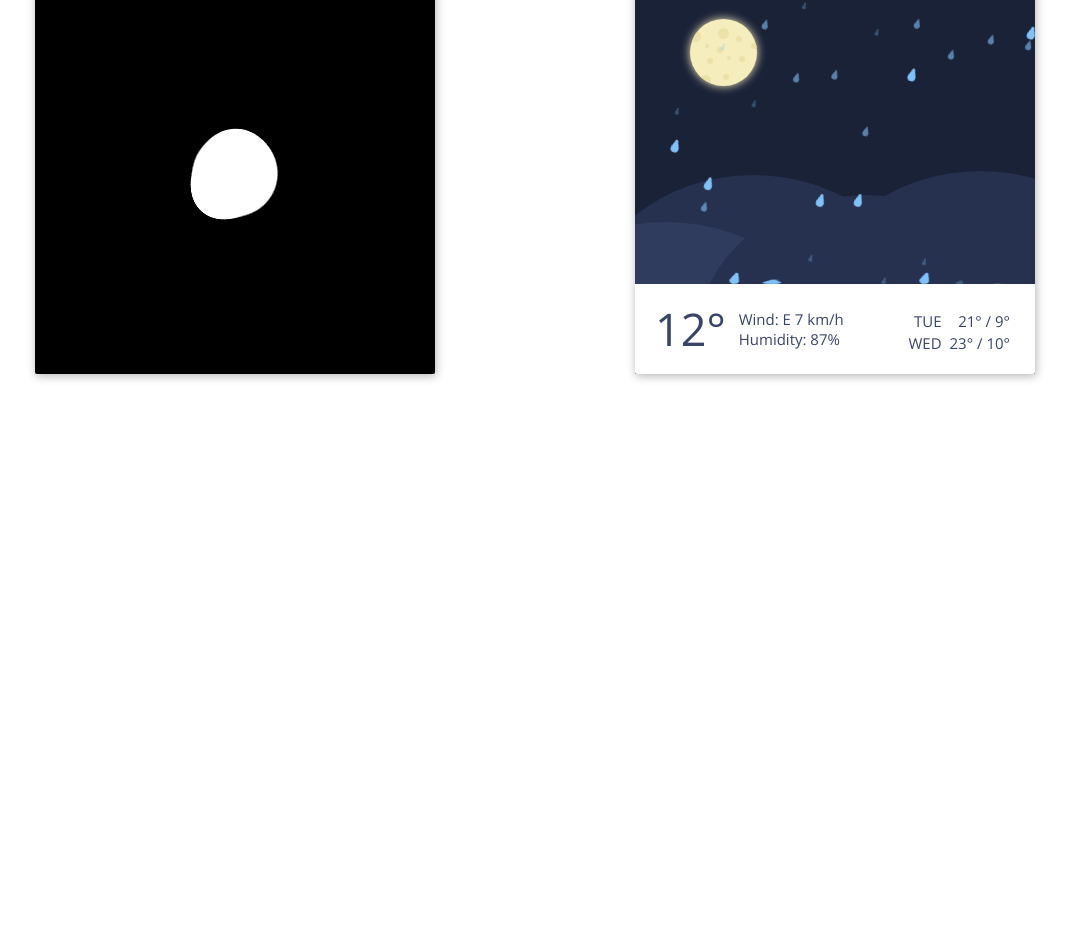
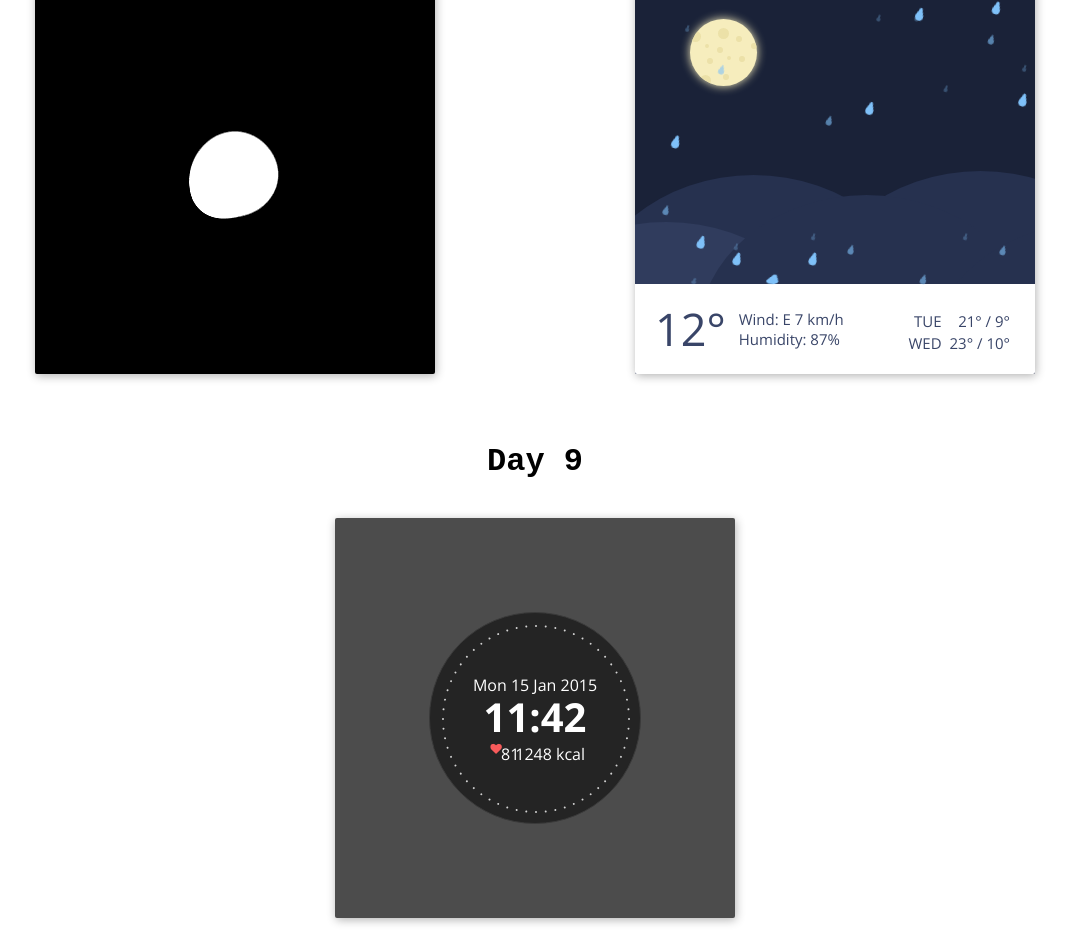
Before and after one commit to davipm/vue-animations, a Vue app: page / in a window 1280 px wide. Shown: the part 1880-2830 px from the top of the page, without its empty margins (105-1176 px from the left). Before the commit the page ends 2286 px from the top, so only its background shows below. Built offline with nearby package versions, Linux system fonts and the light colour scheme.

Commit message:
add day 9

```diff
--- a/src/App.vue
+++ b/src/App.vue
@@ -10,6 +10,7 @@
       <Day6 />
       <Day7 />
       <Day8 />
+      <Day9 />
     </div>
   </div>
 </template>
@@ -23,6 +24,7 @@ import Day5 from "./components/Day5";
 import Day6 from "./components/Day6";
 import Day7 from "./components/Day7";
 import Day8 from "./components/Day8";
+import Day9 from "./components/Day9";
 
 export default {
   name: "app",
@@ -34,7 +36,8 @@ export default {
     Day5,
     Day6,
     Day7,
-    Day8
+    Day8,
+    Day9
   },
 
   metaInfo: {
--- /dev/null
+++ b/src/components/Day9.vue
@@ -0,0 +1,274 @@
+<template>
+  <section class="section">
+    <h3 class="section__title">Day 9</h3>
+    <div class="frame frame--fix">
+      <div class="center">
+        <div class="point-set-1">
+          <div class="point-1"></div>
+          <div class="point-2"></div>
+          <div class="point-3"></div>
+          <div class="point-4"></div>
+        </div>
+        <div class="point-set-2">
+          <div class="point-1"></div>
+          <div class="point-2"></div>
+          <div class="point-3"></div>
+          <div class="point-4"></div>
+        </div>
+        <div class="point-set-3">
+          <div class="point-1"></div>
+          <div class="point-2"></div>
+          <div class="point-3"></div>
+          <div class="point-4"></div>
+        </div>
+        <div class="point-set-4">
+          <div class="point-1"></div>
+          <div class="point-2"></div>
+          <div class="point-3"></div>
+          <div class="point-4"></div>
+        </div>
+        <div class="point-set-5">
+          <div class="point-1"></div>
+          <div class="point-2"></div>
+          <div class="point-3"></div>
+          <div class="point-4"></div>
+        </div>
+        <div class="point-set-6">
+          <div class="point-1"></div>
+          <div class="point-2"></div>
+          <div class="point-3"></div>
+          <div class="point-4"></div>
+        </div>
+        <div class="point-set-7">
+          <div class="point-1"></div>
+          <div class="point-2"></div>
+          <div class="point-3"></div>
+          <div class="point-4"></div>
+        </div>
+        <div class="point-set-8">
+          <div class="point-1"></div>
+          <div class="point-2"></div>
+          <div class="point-3"></div>
+          <div class="point-4"></div>
+        </div>
+        <div class="point-set-9">
+          <div class="point-1"></div>
+          <div class="point-2"></div>
+          <div class="point-3"></div>
+          <div class="point-4"></div>
+        </div>
+        <div class="point-set-10">
+          <div class="point-1"></div>
+          <div class="point-2"></div>
+          <div class="point-3"></div>
+          <div class="point-4"></div>
+        </div>
+        <div class="point-set-11">
+          <div class="point-1"></div>
+          <div class="point-2"></div>
+          <div class="point-3"></div>
+          <div class="point-4"></div>
+        </div>
+        <div class="point-set-12">
+          <div class="point-1"></div>
+          <div class="point-2"></div>
+          <div class="point-3"></div>
+          <div class="point-4"></div>
+        </div>
+        <div class="point-set-13">
+          <div class="point-1"></div>
+          <div class="point-2"></div>
+          <div class="point-3"></div>
+          <div class="point-4"></div>
+        </div>
+        <div class="point-set-14">
+          <div class="point-1"></div>
+          <div class="point-2"></div>
+          <div class="point-3"></div>
+          <div class="point-4"></div>
+        </div>
+        <div class="point-set-15">
+          <div class="point-1"></div>
+          <div class="point-2"></div>
+          <div class="point-3"></div>
+          <div class="point-4"></div>
+        </div>
+        <div class="ring">
+          <div class="mark-1">
+            <div class="spin"></div>
+          </div>
+          <div class="mark-2">
+            <div class="spin"></div>
+          </div>
+        </div>
+        <svg
+          class="spinner"
+          viewbox="0 0 202 202"
+          xlmns="http://www.w3.org/2000/svg"
+        >
+          <circle cx="101" cy="101" r="99.5"></circle>
+        </svg>
+        <div class="date">Mon 15 Jan 2015</div>
+        <div class="time">11:42</div>
+        <div class="beat"><span class="fa fa-heart"></span>81</div>
+        <div class="energy">1248 kcal</div>
+      </div>
+    </div>
+  </section>
+</template>
+
+<script>
+export default {
+  name: "Day9"
+};
+</script>
+
+<style scoped lang="scss">
+@import url("https://fonts.googleapis.com/css?family=Open+Sans:700,400");
+@import url("https://fonts.googleapis.com/css?family=Open+Sans:700,400");
+
+$speed: 5s; // 60s for realtime
+
+.frame--fix {
+  background: #4c4c4c;
+  color: #ffffff;
+  font-family: "Open Sans", Helvetica, sans-serif;
+  -webkit-font-smoothing: antialiased;
+  -moz-osx-font-smoothing: grayscale;
+}
+
+.center {
+  position: absolute;
+  width: 212px;
+  height: 212px;
+  background: #242424;
+  border: 1px solid #3a3a3a;
+  border-radius: 50%;
+  text-align: center;
+}
+
+.date {
+  position: absolute;
+  top: 60px;
+  width: 100%;
+}
+
+.time {
+  position: absolute;
+  top: 80px;
+  width: 100%;
+  font-weight: 700;
+  font-size: 40px;
+  line-height: 100%;
+  margin: 4px 0;
+}
+
+.beat {
+  position: absolute;
+  top: 129px;
+  left: 57px;
+
+  span {
+    color: #f85b5b;
+    font-size: 10px;
+    float: left;
+    margin-top: 1px;
+    margin-left: 4px;
+    animation: beet 0.9s ease-in-out infinite;
+  }
+}
+
+.energy {
+  position: absolute;
+  top: 129px;
+  right: 55px;
+}
+
+@for $i from 1 through 15 {
+  .point-set-#{$i} {
+    position: absolute;
+    width: 188px;
+    height: 188px;
+    top: 12px;
+    left: 12px;
+    transform: rotate((($i - 1) * 6) + deg);
+
+    .point-1 {
+      position: absolute;
+      width: 2px;
+      height: 2px;
+      top: 0;
+      left: 93px;
+      background: #d3d3d3;
+      border-radius: 50%;
+    }
+
+    .point-2 {
+      @extend .point-1;
+      top: 93px;
+      left: auto;
+      right: 0;
+    }
+
+    .point-3 {
+      @extend .point-1;
+      top: auto;
+      bottom: 0;
+    }
+
+    .point-4 {
+      @extend .point-1;
+      top: 93px;
+      left: 0;
+    }
+  }
+}
+
+.spinner {
+  position: absolute;
+  width: 202px;
+  height: 202px;
+  border-radius: 50%;
+  top: 5px;
+  left: 5px;
+
+  circle {
+    stroke: #f85b5b;
+    stroke-width: 3;
+    fill: none;
+    stroke-dasharray: 625;
+    animation: spinner $speed linear infinite;
+    transform-origin: center center;
+    transform: rotate(-90deg);
+  }
+}
+
+// animations
+@keyframes spinner {
+  from {
+    stroke-dashoffset: 625;
+    transform: rotate(-90deg) scaleY(1);
+  }
+  50% {
+    stroke-dashoffset: 0;
+    transform: rotate(-90deg) scaleY(1);
+  }
+  50.001% {
+    stroke-dashoffset: 0;
+    transform: rotate(-90deg) scaleY(1);
+  }
+  to {
+    stroke-dashoffset: 625;
+    transform: rotate(-90deg) scaleY(1);
+  }
+}
+
+@keyframes beet {
+  0% {
+    transform: scale(1);
+  }
+  35% {
+    transform: scale(1.2);
+  }
+}
+</style>
```
